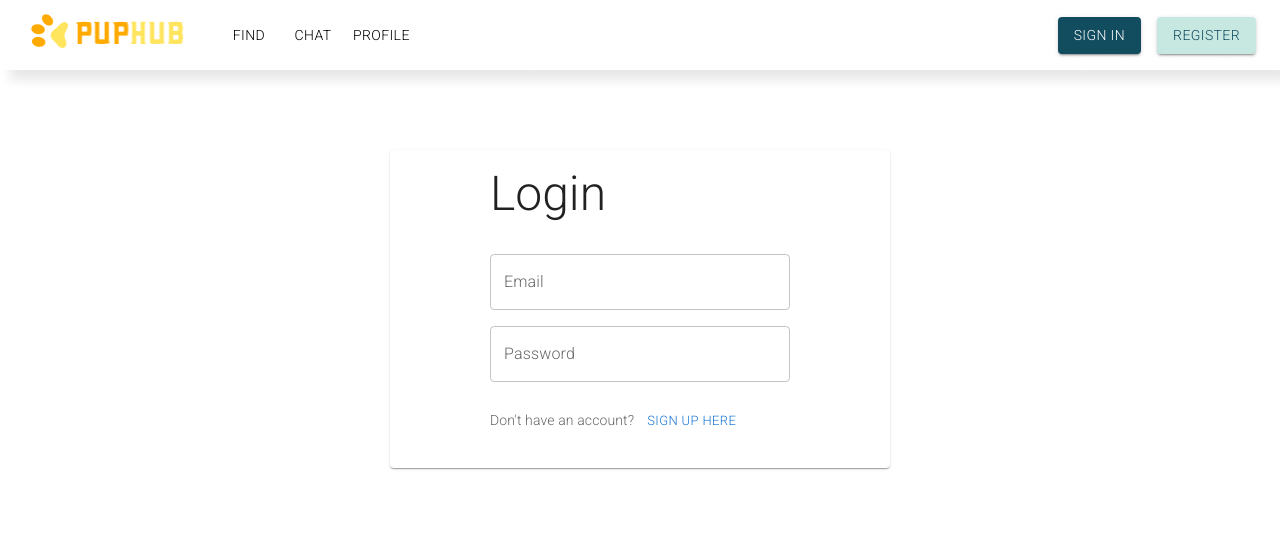
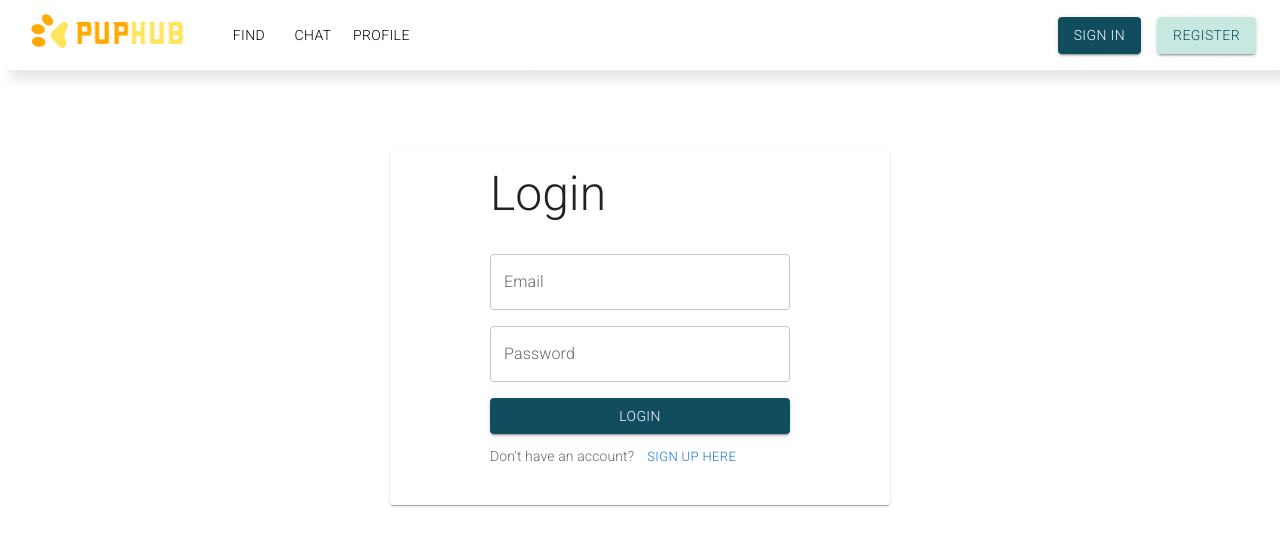
Before and after one commit to hargunkaur286/find_my_friend, a React (Create React App) app: page /login in a window 1280 px wide. Shown: the top 546 px of the page. Built offline with nearby package versions, Linux system fonts and the light colour scheme.

Commit message:
corrected login signup

```diff
--- a/src/Pages/Login.jsx
+++ b/src/Pages/Login.jsx
@@ -7,6 +7,7 @@ import Button from '@mui/material/Button';
 import Typography from '@mui/material/Typography';
 import Navbar from '../components/Navbar';
 import TextField from '@mui/material/TextField';
+
 
 export default function BasicCard() {
   return (
@@ -22,6 +23,8 @@ export default function BasicCard() {
         <TextField sx={{display: 'flex', marginTop: 2, marginBottom: 2, minWidth: 300}} id="outlined-basic" label="Email" variant="outlined" />
         <TextField id="outlined-basic" label="Password" variant="outlined" />
         </Box>
+        <Button variant="contained" sx={{backgroundColor: '#124C5F', minWidth: 300}}>Login</Button>
+
         <Box sx={{display: 'flex'}}>
         <Typography sx={{ fontSize: 14, paddingTop: 1.5}} color="text.secondary" gutterBottom>
           Don't have an account?
--- a/src/Pages/Signup.jsx
+++ b/src/Pages/Signup.jsx
@@ -23,6 +23,8 @@ export default function BasicCard() {
         <TextField sx={{display: 'flex', marginTop: 2, minWidth: 300}} id="outlined-basic" label="Last Name" variant="outlined" />
         <TextField sx={{display: 'flex', marginTop: 2, minWidth: 300}} id="outlined-basic" label="Password" variant="outlined" />
         <TextField sx={{display: 'flex', marginTop: 2, minWidth: 300}} id="outlined-basic" label="Email" variant="outlined" />
+        <Button variant="contained" sx={{backgroundColor: '#124C5F', minWidth: 300, marginTop: 2}}>Signup</Button>
+
         </Box>
         <Box sx={{display: 'flex'}}>
         <Typography sx={{ fontSize: 14, paddingTop: 1.5}} color="text.secondary" gutterBottom>
```
